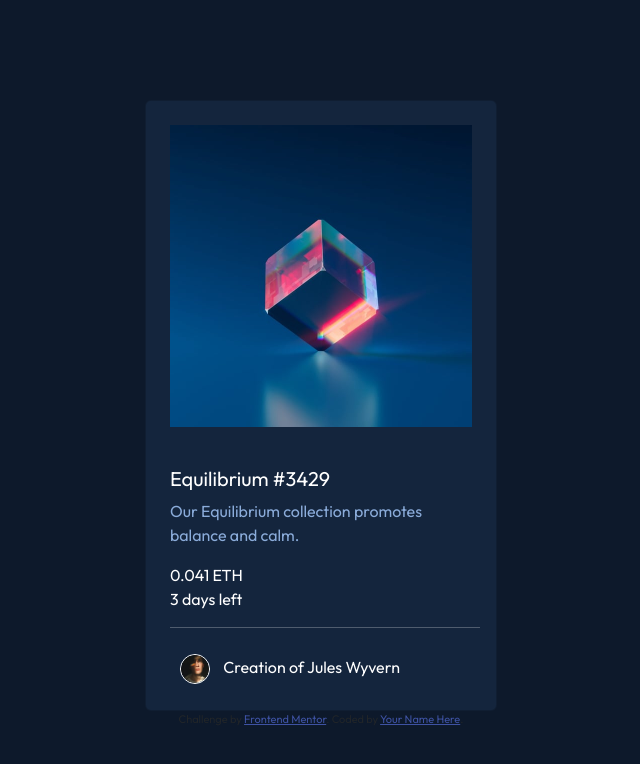
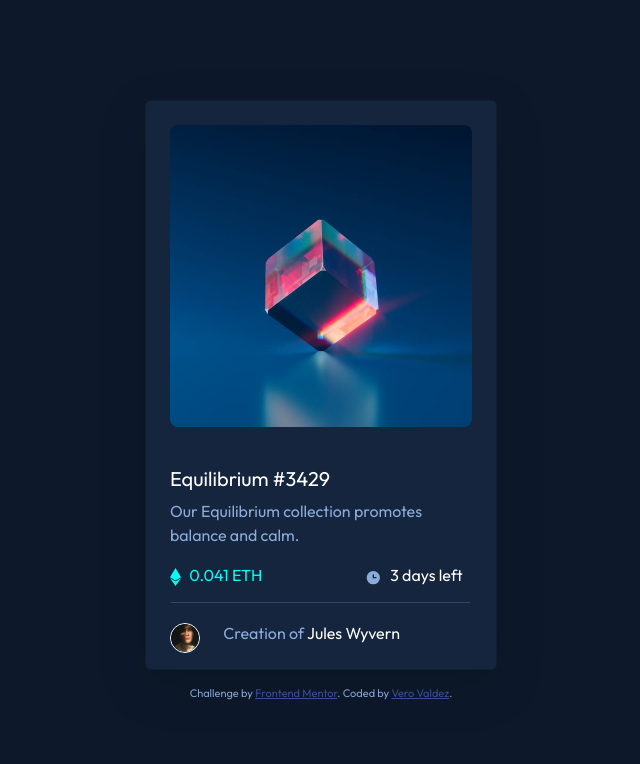
Before and after one commit to veronicajujuy/ntf-preview-card, a plain HTML site: page index.html in a window 1280 px wide. Shown: the whole page, without its empty margins (319-959 px from the left). Drawn offline with nearby package versions, Linux system fonts and the light colour scheme.

Commit message:
card static done

```diff
--- a/css/style.css
+++ b/css/style.css
@@ -1,6 +1,11 @@
 body {
     font-family: 'Outfit', sans-serif;
     background-color: hsl(217, 54%, 11%);
+}
+
+hr {
+    color:hsl(215, 51%, 70%);
+    margin: 15px 10px 15px 1px;
 }
 
 .card {
@@ -11,12 +16,15 @@ body {
 
 .card-img-top {
     border: 5%;
+    padding-top: 20px;
+    padding-left: 20px;
+    padding-right: 20px;
 }
 
 .imagen {
     width: 30px;
     height: 30px;
-    margin: 10px;
+    margin: 5px 20px 0 0;
     border: 1px hsl(0, 0%, 100%) solid;
     border-radius: 50%;
 }
@@ -24,3 +32,15 @@ body {
 .card-text {
     color: hsl(215, 51%, 70%);
 }
+
+.imagen-small {
+    padding-right: 5px;
+}
+
+.eth {
+    color:hsl(178, 100%, 50%);
+}
+
+.creation {
+    color: hsl(215, 51%, 70%);
+}
--- a/index.html
+++ b/index.html
@@ -1,57 +1,92 @@
 <!DOCTYPE html>
 <html lang="en">
   <head>
-  <meta charset="UTF-8">
-  <meta name="viewport" content="width=device-width, initial-scale=1.0"> <!-- displays site properly based on user's device -->
+    <meta charset="UTF-8" />
+    <meta name="viewport" content="width=device-width, initial-scale=1.0" />
+    <!-- displays site properly based on user's device -->
 
-  <link rel="icon" type="image/png" sizes="32x32" href="./images/favicon-32x32.png">
+    <link
+      rel="icon"
+      type="image/png"
+      sizes="32x32"
+      href="./images/favicon-32x32.png"
+    />
 
     <title>Frontend Mentor | NFT preview card component</title>
 
     <!-- Feel free to remove these styles or customise in your own stylesheet 👍 -->
-  <link href="https://cdn.jsdelivr.net/npm/bootstrap@5.2.0-beta1/dist/css/bootstrap.min.css" rel="stylesheet" integrity="sha384-0evHe/X+R7YkIZDRvuzKMRqM+OrBnVFBL6DOitfPri4tjfHxaWutUpFmBp4vmVor" crossorigin="anonymous">
-  <link rel="preconnect" href="https://fonts.googleapis.com">
-<link rel="preconnect" href="https://fonts.gstatic.com" crossorigin>
-<link href="https://fonts.googleapis.com/css2?family=Outfit:wght@300;400;600&display=swap" rel="stylesheet">
-<link rel="stylesheet" href="css/style.css">
+    <link
+      href="https://cdn.jsdelivr.net/npm/bootstrap@5.2.0-beta1/dist/css/bootstrap.min.css"
+      rel="stylesheet"
+      integrity="sha384-0evHe/X+R7YkIZDRvuzKMRqM+OrBnVFBL6DOitfPri4tjfHxaWutUpFmBp4vmVor"
+      crossorigin="anonymous"
+    />
+    <link rel="preconnect" href="https://fonts.googleapis.com" />
+    <link rel="preconnect" href="https://fonts.gstatic.com" crossorigin />
+    <link
+      href="https://fonts.googleapis.com/css2?family=Outfit:wght@300;400;600&display=swap"
+      rel="stylesheet"
+    />
+    <link rel="stylesheet" href="css/style.css" />
     <style>
-    .attribution { font-size: 11px; text-align: center; }
-    .attribution a { color: hsl(228, 45%, 44%); }
+      .attribution {
+        margin-top: 15px;
+        font-size: 11px;
+        text-align: center;
+        color: hsl(215, 51%, 70%);
+      }
+      .attribution a {
+        color: hsl(228, 45%, 44%);
+      }
     </style>
   </head>
   <body>
-
-  <div class="card mx-auto" style="width: 22rem;">
-    <img src="images/image-equilibrium.jpg" class="card-img-top p-4" alt="imagen Equilibrium">
+    <div class="card mx-auto shadow-lg rounded" style="width: 22rem">
+      <img
+        src="images/image-equilibrium.jpg"
+        class="card-img-top rounded-5 p-4 imagen-cuadro"
+        alt="imagen Equilibrium"
+      />
       <div class="card-body ps-4">
         <h5 class="card-title">Equilibrium #3429</h5>
-      <p class="card-text">Our Equilibrium collection promotes balance and calm.</p>
+        <p class="card-text">
+          Our Equilibrium collection promotes balance and calm.
+        </p>
+        <div class="row">
+          <div class="col-7">
+            <img
+              class="imagen-small"
+              src="images/icon-ethereum.svg"
+              alt="icono eth"
+            />
+            <span class="eth">0.041 ETH</span>
+          </div>
+          <div class="col-5">
+            <img
+              class="imagen-small"
+              src="images/icon-clock.svg"
+              alt="clock image"
+            />
+            <span>3 days left</span>
+          </div>
+        </div>
+        <hr />
         <div>
-        <div>
-          0.041 ETH
-        </div>
-        <div>3 days left</div>
-      </div>
-      <hr>
-    <div>
-      <img class="imagen" src="images/image-avatar.png" alt="imagen avatar">
-     Creation of Jules Wyvern
+          <img
+            class="imagen"
+            src="images/image-avatar.png"
+            alt="imagen avatar"
+          />
+          <span class="creation">Creation of</span> Jules Wyvern
         </div>
       </div>
     </div>
 
-
-
-
-
-
-
-
-
-
     <div class="attribution">
-    Challenge by <a href="https://www.frontendmentor.io?ref=challenge" target="_blank">Frontend Mentor</a>.
-    Coded by <a href="#">Your Name Here</a>.
+      Challenge by
+      <a href="https://www.frontendmentor.io?ref=challenge" target="_blank"
+        >Frontend Mentor</a
+      >. Coded by <a href="#">Vero Valdez</a>.
     </div>
   </body>
 </html>
```
Lines whose indentation alone changed are shown as unchanged.
